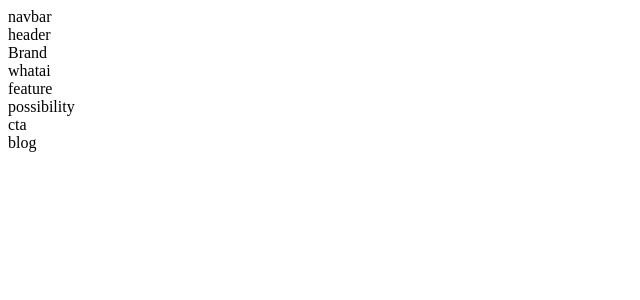
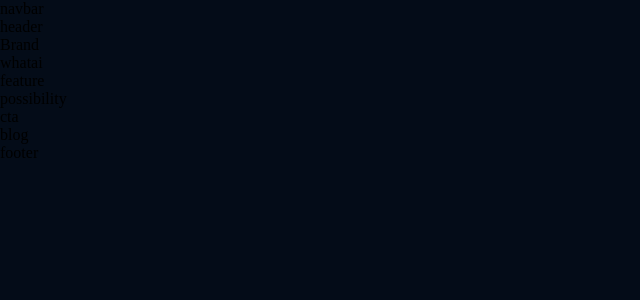
Before and after one commit to HamzaRazaQureshi/AI_React, a React (Create React App) app: page / in a window 1280 px wide. Shown: the top 300 px of the page, without its empty margins (0-640 px from the left). Built offline with nearby package versions, Linux system fonts and the light colour scheme.

Commit message:
basic styling

```diff
--- /dev/null
+++ b/src/App.css
@@ -0,0 +1,80 @@
+* {
+    box-sizing: border-box;
+    margin: 0;
+    padding: 0;
+    scroll-behavior: smooth;
+}
+body {
+    background-color: var(--color-bg);
+}
+a {
+    color: unset;
+    text-decoration: none;
+}
+.gradient__bg {
+    background:-moz-radial-gradient(circle at 3% 25%, rgba(0, 40, 83, 1) 0%, rgba(4, 12, 24, 1) 25%);
+
+    /* safari 5.1+,chrome 10+ */
+    background:-webkit-radial-gradient(circle at 3% 25%, rgba(0, 40, 83, 1) 0%, rgba(4, 12, 24, 1) 25%);
+
+    /* opera 11.10+ */
+    background:-o-radial-gradient(circle at 3% 25%, rgba(0, 40, 83, 1) 0%, rgba(4, 12, 24, 1) 25%);
+
+    /* ie 10+ */
+    background:-ms-radial-gradient(circle at 3% 25%, rgba(0, 40, 83, 1) 0%, rgba(4, 12, 24, 1) 25%);
+
+    /* global 92%+ browsers support */
+    background:radial-gradient(circle at 3% 25%, rgba(0, 40, 83, 1) 0%, rgba(4, 12, 24, 1) 25%);
+}
+.gradient__text {
+    background: var(--gradient-text);
+    background-clip: text;
+    -webkit-background-clip: text;
+    -webkit-text-fill-color: transparent;
+}
+.section__padding {
+    padding: 4rem 6rem;
+}
+.section__margin {
+    margin: 4rem 6rem;
+}
+.scale-up-center {
+	-webkit-animation: scale-up-center 0.4s cubic-bezier(0.390, 0.575, 0.565, 1.000) both;
+	        animation: scale-up-center 0.4s cubic-bezier(0.390, 0.575, 0.565, 1.000) both;
+}
+@-webkit-keyframes scale-up-center {
+    0% {
+      -webkit-transform: scale(0.5);
+              transform: scale(0.5);
+    }
+    100% {
+      -webkit-transform: scale(1);
+              transform: scale(1);
+    }
+}
+@keyframes scale-up-center {
+    0% {
+      -webkit-transform: scale(0.5);
+              transform: scale(0.5);
+    }
+    100% {
+      -webkit-transform: scale(1);
+              transform: scale(1);
+    }
+}
+@media screen and (max-width: 700px) {
+    .section__padding{
+        padding: 4rem;
+    }
+    .section__margin{
+        padding: 4rem;
+    }
+}
+@media screen and (max-width: 550px) {
+    .section__padding{
+        padding: 4rem 2rem;
+    }
+    .section__margin{
+        padding: 4rem 2rem;
+    }
+}
--- a/src/App.js
+++ b/src/App.js
@@ -1,6 +1,7 @@
 import React from 'react'
 import { Blog, Possibility, Feature, Whatai, Header, Footer } from "./container"
 import { Navbar, Cta, Brand } from "./components"
+import "./App.css"
 
 const App = () => {
   return (
@@ -15,7 +16,7 @@
         <Possibility />
         <Cta />
         <Blog />
-        <footer />
+        <Footer />
     </div>
   )
 }
--- /dev/null
+++ b/src/index.css
@@ -0,0 +1,14 @@
+@import url('https://fonts.googleapis.com/css2?family=Manrope:wght@200;300;400;500;600;700;800&display=swap');
+
+:root {
+  --font-family: 'Manrope', sans-serif;
+
+  --gradient-text: linear-gradient(89.97deg, #AE67FA 1.84%, #F49867 102.67%);
+  --gradient-bar: linear-gradient(103.22deg, #AE67FA -13.86%, #F49867 99.55%);
+
+  --color-bg: #040C18;
+  --color-footer : #031B34;
+  --color-blog: #042c54;
+  --color-text: #81AFDD;
+  --color-subtext: #FF8A71;
+}
--- a/src/index.js
+++ b/src/index.js
@@ -1,5 +1,6 @@
 import React from "react";
 import ReactDOM from "react-dom";
 import App from "./App";
+import "./index.css"
 
 ReactDOM.render(<App />, document.getElementById('root'));
```
